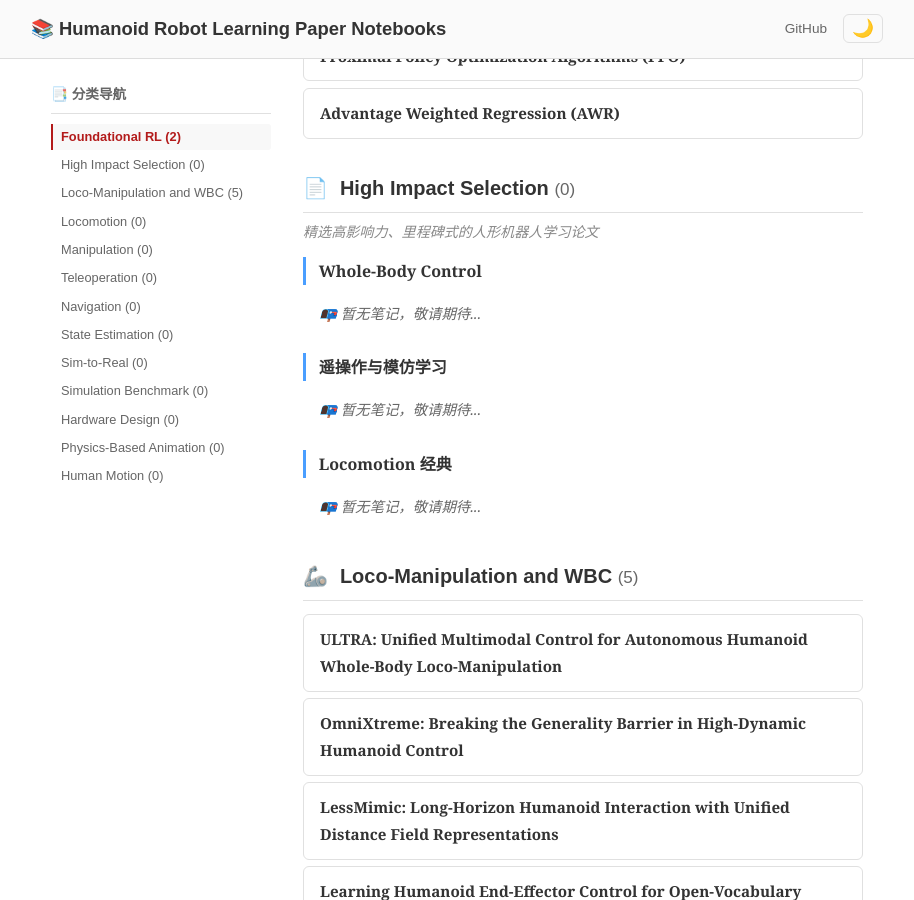
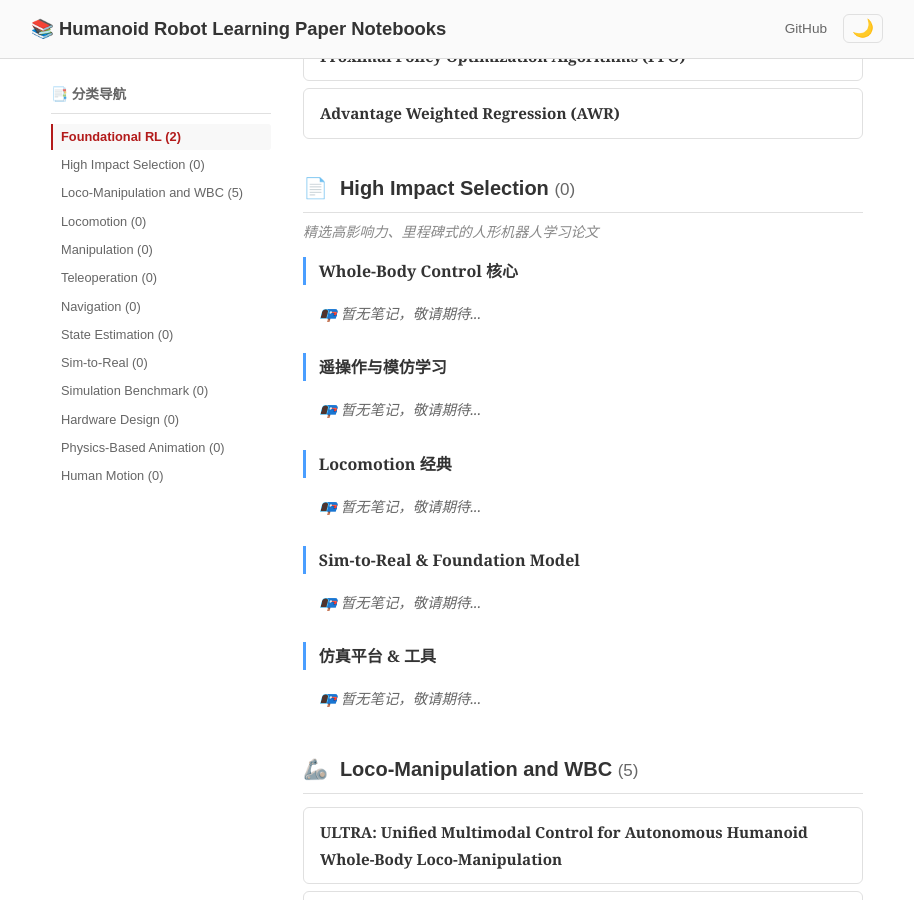
Before and after one commit to ImChong/Humanoid_Robot_Learning_Paper_Notebooks, a Jekyll site: the page built from index.html, in a window 1280 px wide and 900 px high, scrolled down 305 px. Shown: the whole window, without its empty margins (183-1097 px from the left). Built offline with Jekyll 4.4.1, drawn with Linux system fonts in a browser that asks for light colours.

Commit message:
feat: High Impact Selection 子分类补全为5个（与README一致）

```diff
--- a/_data/papers.json
+++ b/_data/papers.json
@@ -22,7 +22,7 @@
     "subtitle": "精选高影响力、里程碑式的人形机器人学习论文",
     "subcategories": [
       {
-        "name": "Whole-Body Control",
+        "name": "Whole-Body Control 核心",
         "papers": []
       },
       {
@@ -31,6 +31,14 @@
       },
       {
         "name": "Locomotion 经典",
+        "papers": []
+      },
+      {
+        "name": "Sim-to-Real & Foundation Model",
+        "papers": []
+      },
+      {
+        "name": "仿真平台 & 工具",
         "papers": []
       }
     ]
```
